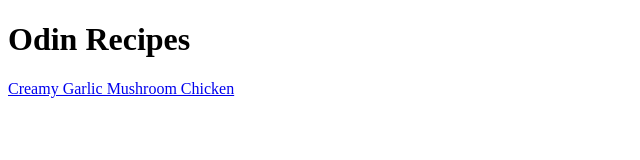
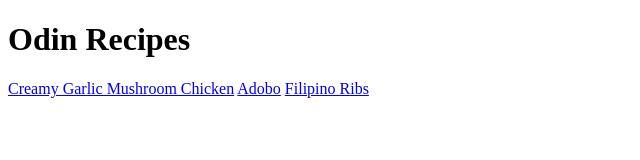
Before and after one commit to KingEddeh/odin-recipes, a plain HTML site: page index.html in a window 1280 px wide. Shown: the whole page, without its empty margins (0-640 px from the left). Drawn offline with Linux system fonts and the light colour scheme.

Commit message:
Fixed index.html links
I forgot to add the rest of the recipes in the homepage

```diff
--- a/index.html
+++ b/index.html
@@ -8,5 +8,7 @@
 <body>
     <h1>Odin Recipes</h1>
     <a href="recipes/Creamy-Garlic-Mushroom-Chicken.html">Creamy Garlic Mushroom Chicken</a>
+    <a href="recipes/Adobo.html">Adobo</a>
+    <a href="recipes/Filipino-Ribs.html">Filipino Ribs</a>
 </body>
 </html>
```
